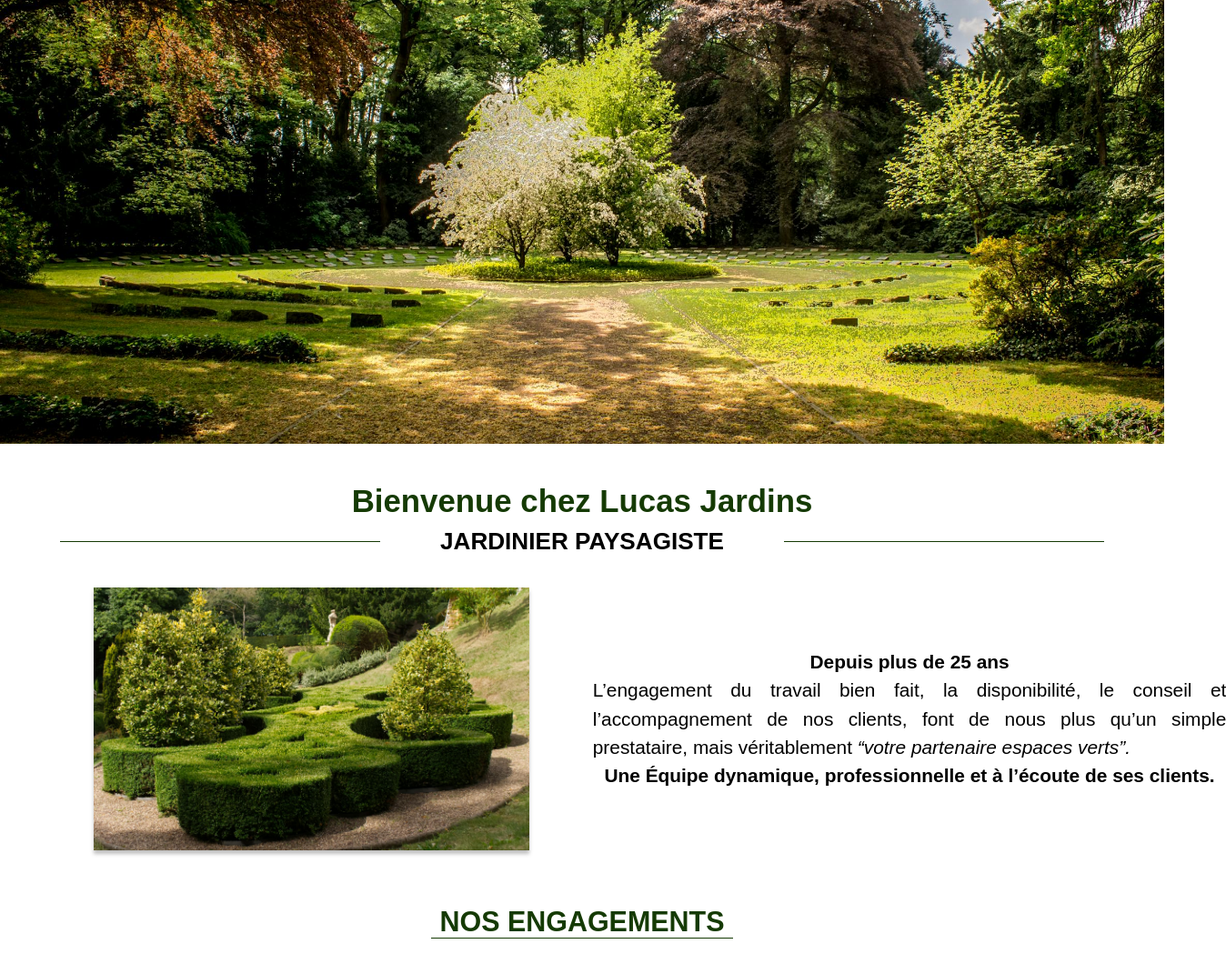
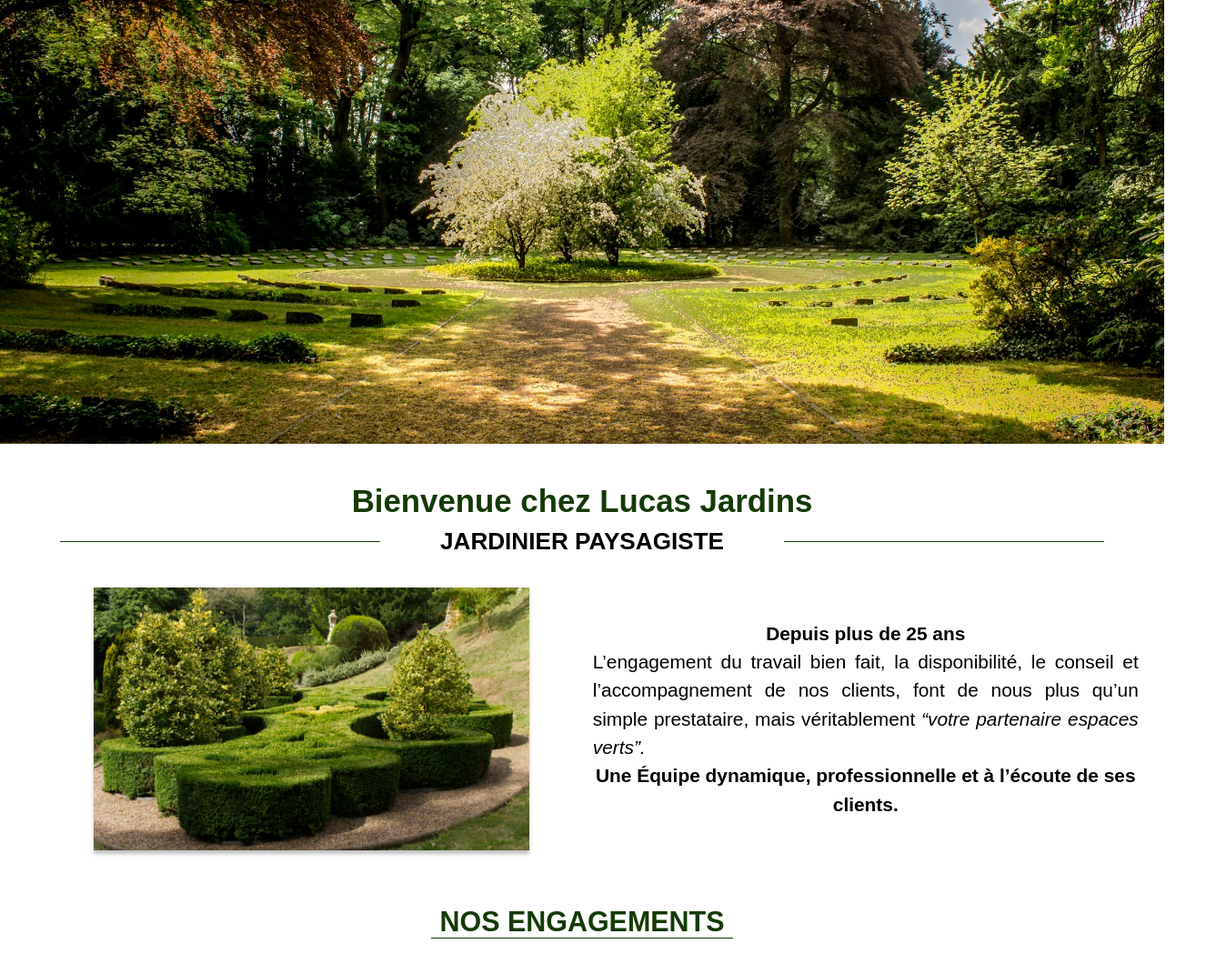
Before and after one commit to marie-aroca/LucasJardins.github.io, a plain HTML site: page index.html in a window 1280 px wide. Shown: the part 206-1255 px from the top of the page at 91% size, 1348 px wide, since content can reach past the window. Drawn offline with Linux system fonts and the light colour scheme; a web font is replaced by a local one.

Commit message:
Update style.css

```diff
--- a/style.css
+++ b/style.css
@@ -363,7 +363,7 @@ footer {
 
 #intro p {
     font-size: clamp(12px, 1.63vw, 26px);
-    width: clamp(280px, 54.42vw, 870px);
+    width: clamp(280px, 54.42vw, 600px);
     margin: 0 auto;
     line-height: 1.5;
 }
```
